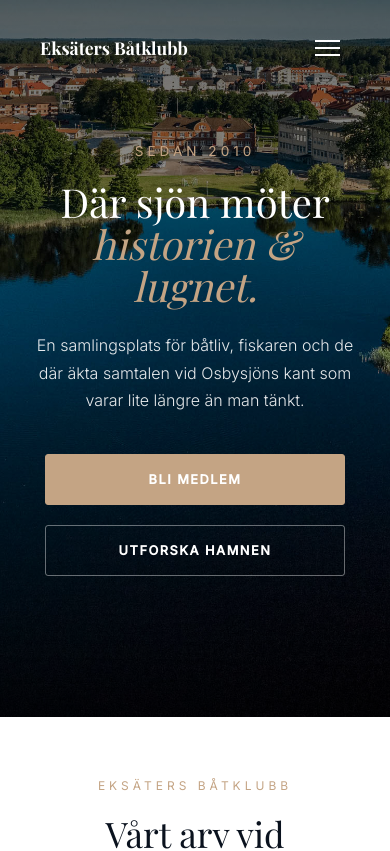
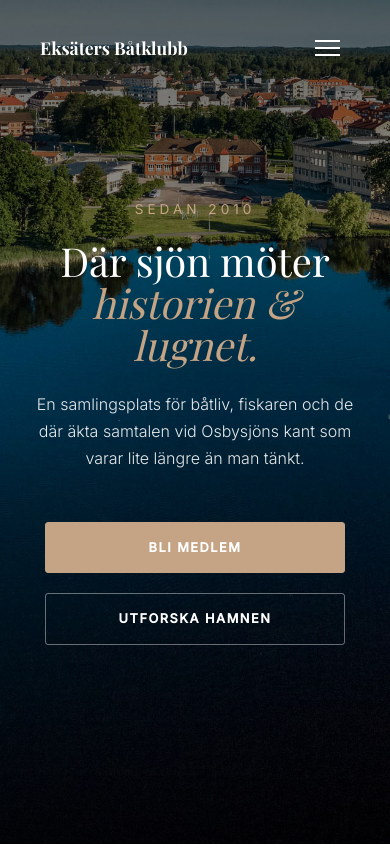
Before and after one commit to christofercodes-dev/Eksater-batklubb, a Next.js app: page / in a window 390 px wide. Shown: the top 851 px of the page. Built offline with nearby package versions, Linux system fonts and the light colour scheme.

Commit message:
ändrat padding på sektioner

```diff
--- a/app/about/About.module.css
+++ b/app/about/About.module.css
@@ -119,6 +119,7 @@
 @media (max-width: 850px) {
     .container {
         padding: 0 20px;
+        padding-top: 20px;
     }
 
     .intro {
--- a/app/bryggan/Bryggan.module.css
+++ b/app/bryggan/Bryggan.module.css
@@ -221,6 +221,7 @@
 @media (max-width: 850px) {
     .container {
         padding: 0 20px;
+        padding-top: 100px;
     }
 
     .grid {
--- a/components/Hero.module.css
+++ b/components/Hero.module.css
@@ -190,7 +190,7 @@
 
 @media (max-width: 900px) {
   .heroSection {
-    height: 90vh; /* Lite mindre höjd på tablets */
+    height: 100vh; /* Lite mindre höjd på tablets */
   }
   .contentContainer {
     padding: 0 30px;
@@ -202,7 +202,8 @@
   }
 
   .buttonGroup {
-    justify-content: center; /* Centrerar knapparna */
+    justify-content: center;
+    margin-top: 50px;
   }
 
   .watermark {
@@ -216,7 +217,7 @@
 
 @media (max-width: 600px) {
   .heroSection {
-    height: 85vh; /* Ännu mindre på mobiler */
+    height: 100vh; /* Ännu mindre på mobiler */
   }
 
   .mainTitle {
@@ -234,6 +235,7 @@
     width: 100%;
     max-width: 300px; /* Begränsa knapparnas bredd */
     margin: 0 auto;
+    margin-top: 50px;
   }
 
   .ctaPrimary, .ctaSecondary {
```
